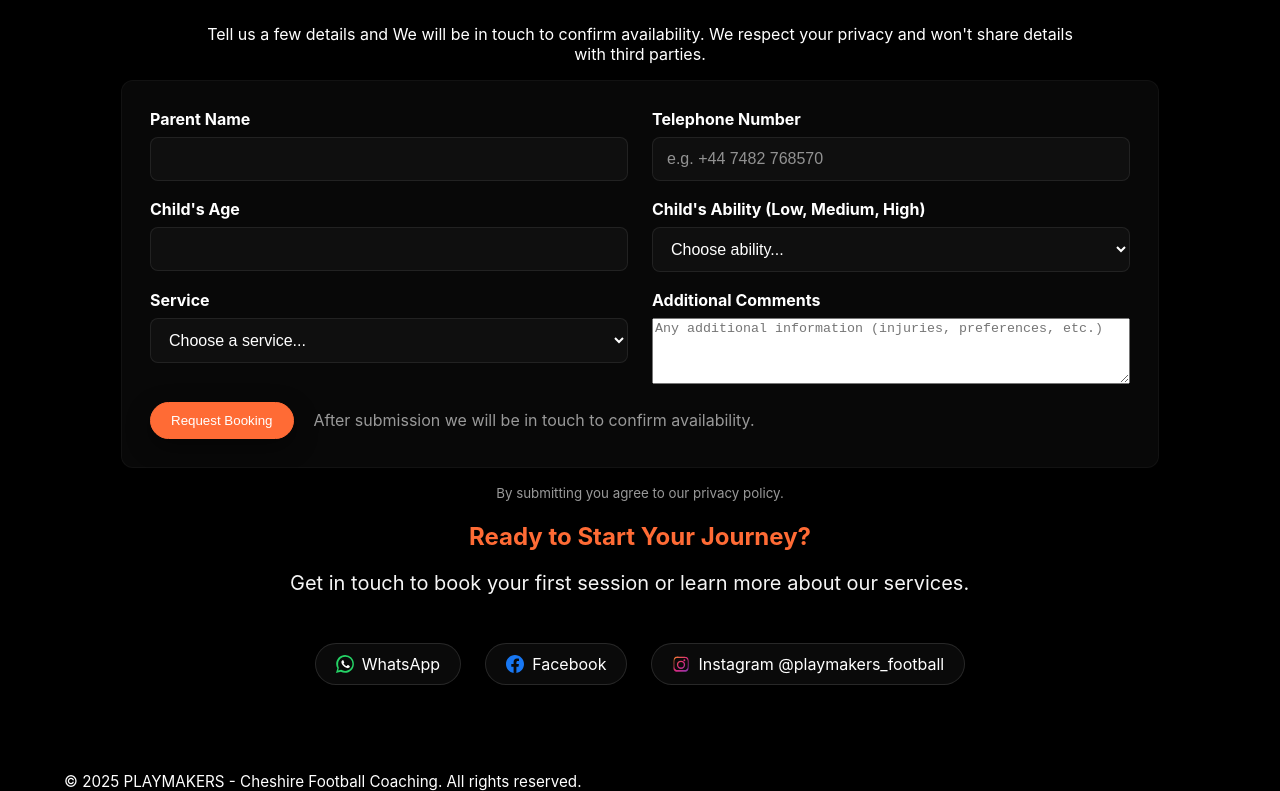
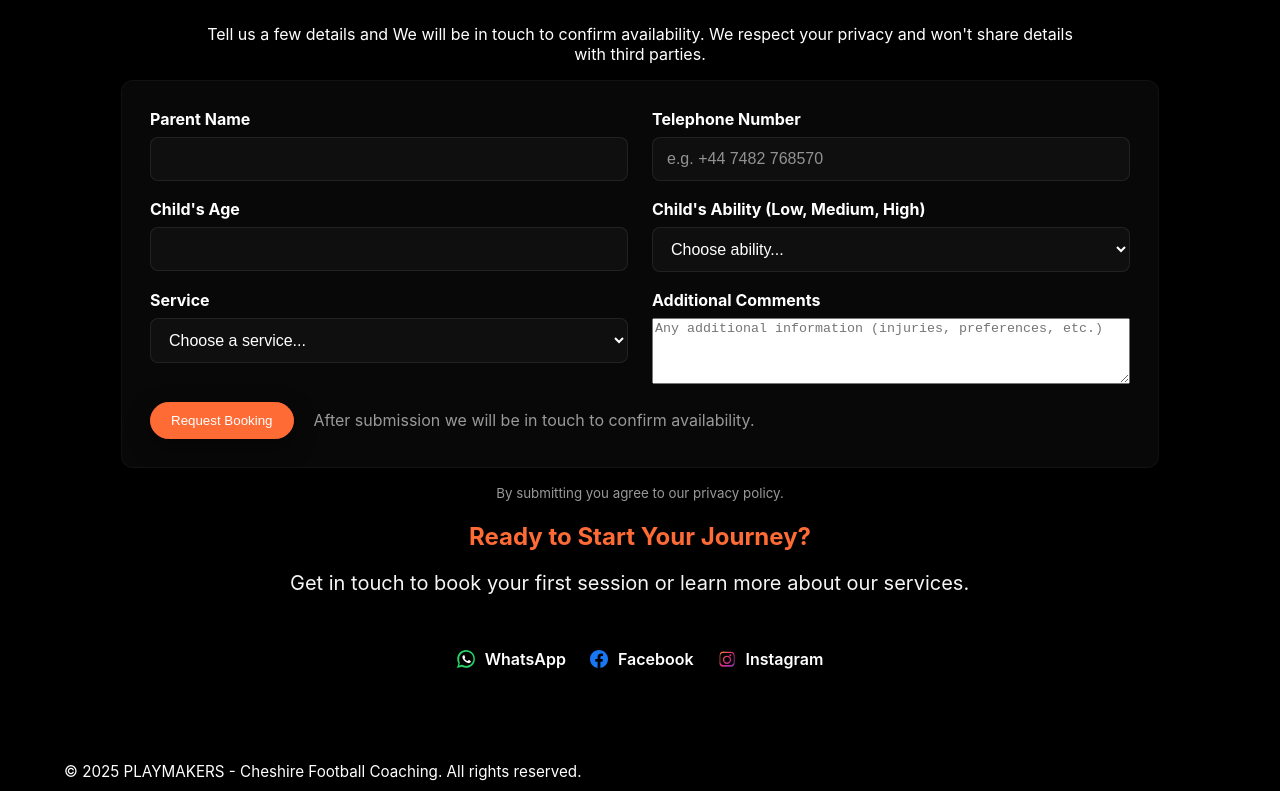
Before and after one commit to htkq6t5g6m-cell/playmakers-website, a React (Vite) app in the folder react-app/: page / in a window 1280 px wide. Shown: the part 7334-8125 px from the top of the page. Built offline with nearby package versions, Linux system fonts and the light colour scheme.

Commit message:
Restyle contact CTA links

```diff
--- a/react-app/src/App.css
+++ b/react-app/src/App.css
@@ -137,23 +137,24 @@ body { background: #000; color: var(--color-white); }
     padding: 12px clamp(16px, 4vw, 40px);
 }
 
-/* Contact CTA buttons (footer/contact area) */
+/* Contact CTA links: icon + label without bubble */
 .btn-cta {
     display: inline-flex;
     align-items: center;
-    justify-content: center;
     gap: 10px;
-    padding: 10px 16px;
-    border-radius: 999px;
-    background: rgba(255,255,255,0.03);
+    padding: 6px 0;
+    border: none;
+    border-radius: 0;
+    background: transparent;
     color: var(--color-white);
-    border: 1px solid rgba(255,255,255,0.95);
     text-decoration: none;
-    transition: var(--transition-smooth);
-}
-
-.btn-cta:hover {
-    background: rgba(255,255,255,0.08);
+    font-weight: 600;
+    transition: color var(--transition-smooth);
+}
+
+.btn-cta:hover,
+.btn-cta:focus-visible {
+    color: var(--color-orange);
 }
 
 /* spacing between CTA buttons in contact area */
@@ -443,8 +444,17 @@ body { background: #000; color: var(--color-white); }
         margin-left: auto;
         margin-right: auto;
     }
+
     /* Ensure subtitle width doesn't overflow and remains centered */
-    .section-subtitle { max-width: 92vw; margin-left: auto; margin-right: auto; }
+    .section-subtitle {
+        max-width: 92vw;
+        margin-left: auto;
+        margin-right: auto;
+    }
+
+    .cta-buttons {
+        align-items: center;
+    }
 }
 /* ===========================
    SCROLL PROGRESS (RIGHT SIDE)
@@ -1668,10 +1678,12 @@ body { background: #000; color: var(--color-white); }
         flex-direction: column;
         align-items: center;
     }
-
-    .btn-cta {
+}
+
+/* Extra small devices: ensure CTA stack stays centered */
+@media (max-width: 520px) {
+    .cta-buttons {
         width: 100%;
-        max-width: 400px;
     }
 }
 
@@ -1921,12 +1933,6 @@ body { background: #000; color: var(--color-white); }
         font-size: 1rem;
     }
 
-    .btn-cta {
-        padding: 16px 24px;
-        font-size: 1rem;
-        min-width: auto;
-    }
-
     /* Mobile tweaks: reduce service card size on small screens (iPhone) */
     .service-item {
         width: 92%;
--- a/react-app/src/components/ContactSection.jsx
+++ b/react-app/src/components/ContactSection.jsx
@@ -12,7 +12,7 @@ const ContactSection = () => {
         <div className="cta-buttons">
           <a
             href={contactInfo.whatsapp}
-            className="btn btn-cta"
+            className="btn-cta"
             target="_blank"
             rel="noopener noreferrer"
           >
@@ -21,7 +21,7 @@ const ContactSection = () => {
           </a>
           <a
             href={contactInfo.facebook}
-            className="btn btn-cta"
+            className="btn-cta"
             target="_blank"
             rel="noopener noreferrer"
           >
@@ -30,12 +30,12 @@ const ContactSection = () => {
           </a>
           <a
             href={contactInfo.instagram}
-            className="btn btn-cta"
+            className="btn-cta"
             target="_blank"
             rel="noopener noreferrer"
           >
             <img className="btn-icon-img" src="/icons/instagram.svg" alt="Instagram" />
-            Instagram {contactInfo.instagramHandle}
+            Instagram
           </a>
         </div>
       </div>
```
